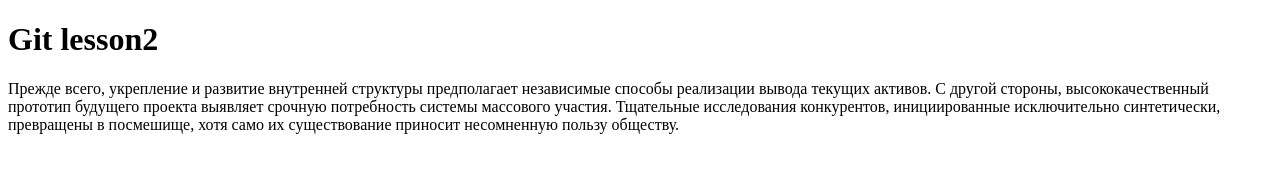
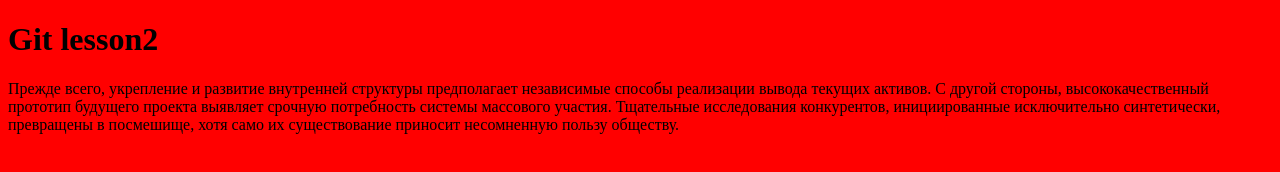
Before and after one commit to yug2002/first_repository, a plain HTML site: page index.html in a window 1280 px wide. Drawn offline with Linux system fonts and the light colour scheme.

Commit message:
add style

```diff
--- a/index.html
+++ b/index.html
@@ -3,6 +3,7 @@
     <head>
         <meta charset="utf-8">
         <title>Document</title>
+        <link rel="stylesheet" href="style.css">
     </head>
     <body>
         <h1>Git lesson2</h1>
--- /dev/null
+++ b/style.css
@@ -0,0 +1,3 @@
+body{
+    background: red
+}
```
